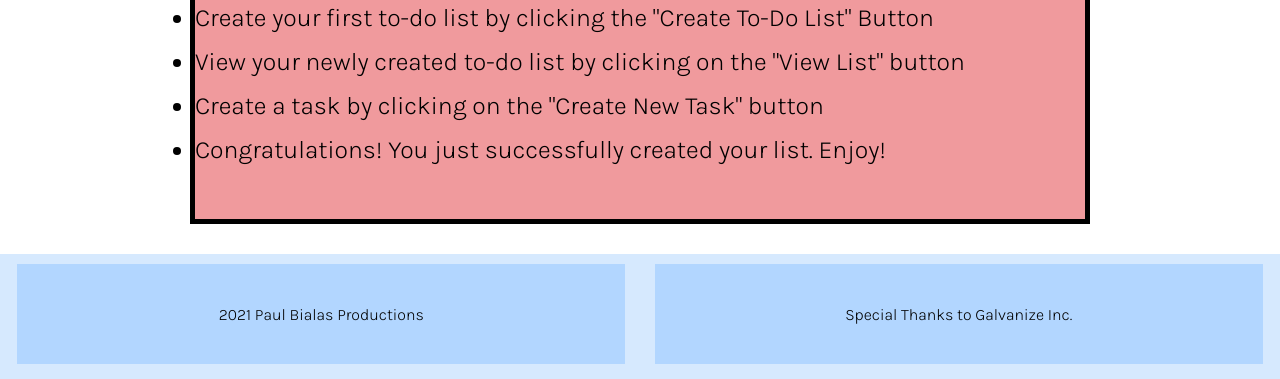
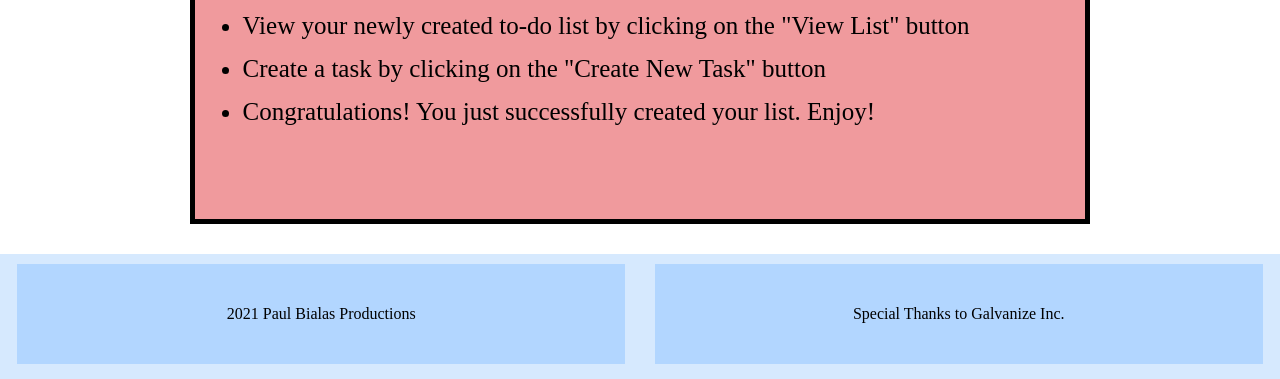
Before and after one commit to paulybgood/student-mvp, a website: page public/index.html in a window 1280 px wide. Shown: the part 631-1010 px from the top of the page. Drawn offline with nearby package versions, Linux system fonts and the light colour scheme.

Commit message:
minor change

```diff
--- a/public/styles.css
+++ b/public/styles.css
@@ -4,9 +4,6 @@
     box-sizing: border-box;
 }
 
-html * {
-    font-family: 'Karla', sans-serif !important;
-}
 
     /*.header {
         clear: both;
```
